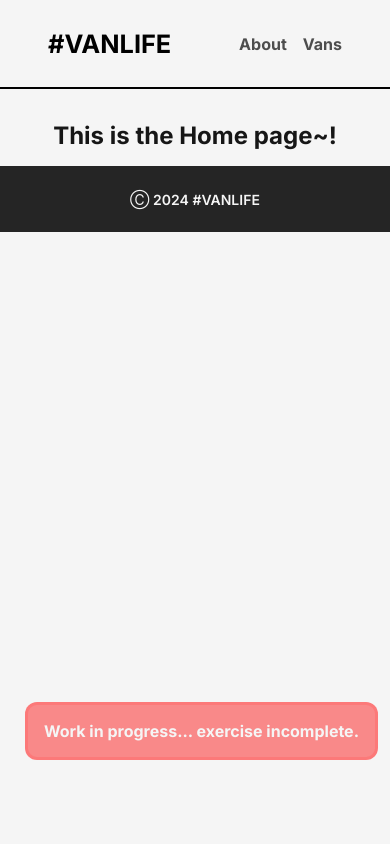
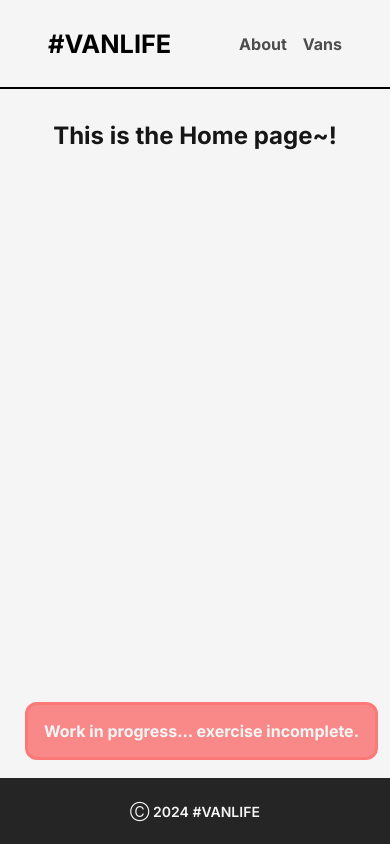
Before and after one commit to MadHapps/Module-11---Van-Life, a React (Vite) app: page / in a window 390 px wide. Built offline with nearby package versions, Linux system fonts and the light colour scheme.

Commit message:
Added 100vh min-height that adjusts for adjust for collapsing address bars on mobile

```diff
--- a/src/components/styling/Layout.css
+++ b/src/components/styling/Layout.css
@@ -0,0 +1,10 @@
+:root {
+    --100vh: 100vh;
+    --100dvh: 100dvh;
+  }
+
+div.page-wrapper {
+    display: grid;
+    grid-template-rows: auto 1fr auto;
+    min-height: calc(var(--100dvh) - env(safe-area-inset-top) - env(safe-area-inset-bottom));
+}
```
